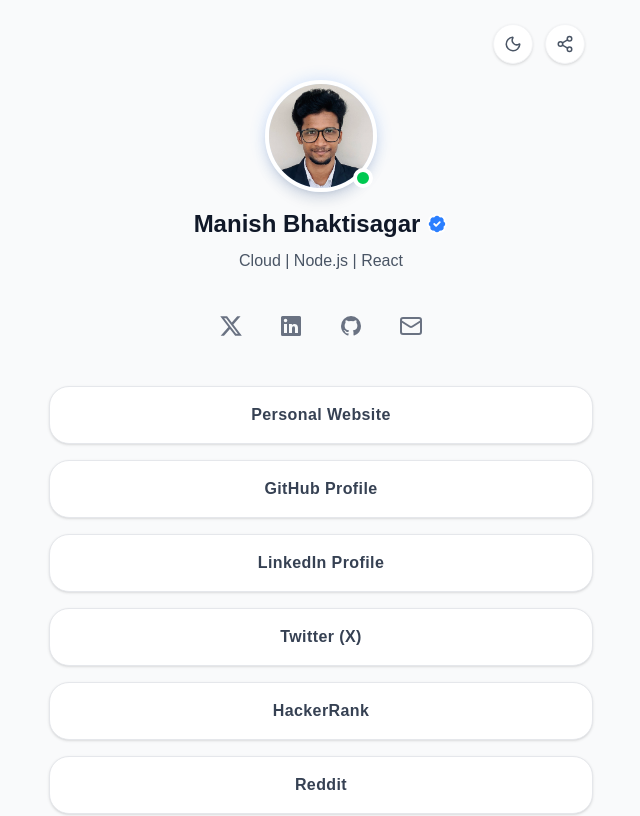
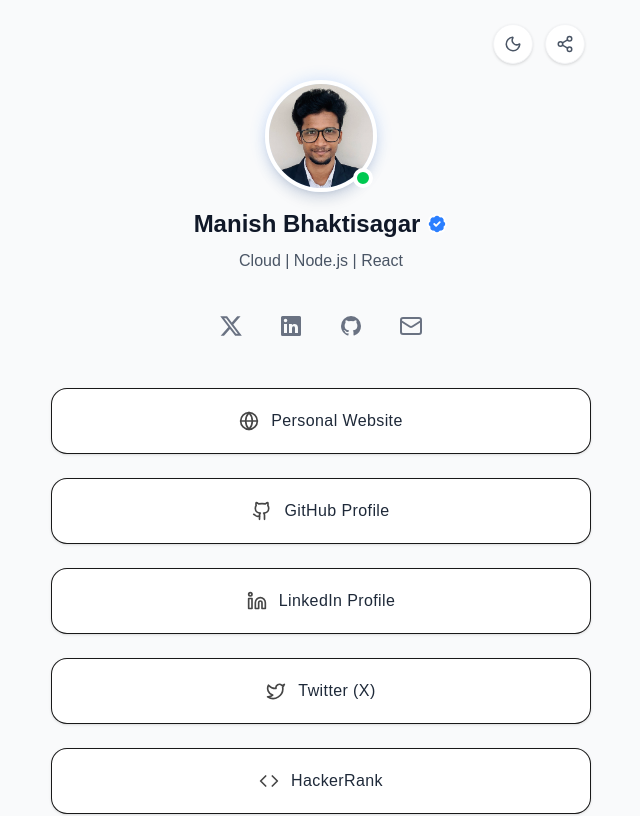
Before and after one commit to Manish881-hub/my-portfolio, a Next.js app: page / in a window 1280 px wide. Shown: the top 816 px of the page, without its empty margins (319-959 px from the left). Built offline with nearby package versions, Linux system fonts and the light colour scheme.

Commit message:
feat: introduce a new bio link page and its associated profile data.

```diff
--- a/src/app/bio.link/page.tsx
+++ b/src/app/bio.link/page.tsx
@@ -100,25 +100,39 @@ export default function LinksPage() {
                 </div>
 
                 {/* Links List */}
-                <div className="w-full space-y-4 mb-12">
+                <div className="w-full flex flex-col items-center mb-12">
+                    <div className="w-full max-w-xl space-y-5">
                         {BIO_LINKS.map((link, idx) => (
                             <a
                                 key={idx}
                                 href={link.url}
-                            target={link.url.startsWith('http') ? "_blank" : "_self"}
+                                target={link.url.startsWith("http") ? "_blank" : "_self"}
                                 rel="noreferrer"
-                            className="group block w-full bg-white dark:bg-gray-800 border border-gray-200 dark:border-gray-700 hover:border-gray-300 dark:hover:border-gray-500 rounded-[20px] p-4 transition-all duration-300 hover:scale-[1.02] hover:shadow-lg shadow-sm relative overflow-hidden"
+                                className="block"
                             >
-                            <div className="flex items-center justify-center relative z-10">
-                                <span className="absolute left-2 text-gray-400 group-hover:text-gray-600 dark:group-hover:text-gray-300 transition-colors">
-                                    {/* Optional: Icon can go here if we add icons to BIO_LINKS data */}
+                                {/* Outer border (creates the double-outline look) */}
+                                <div className="rounded-[18px] p-[2px] hover:scale-[1.01] transform transition-all duration-200">
+                                    {/* Inner button surface */}
+                                    <div
+                                        className="flex items-center justify-center gap-3 rounded-[16px] py-5 px-6 bg-white dark:bg-gray-800 border border-black/90 dark:border-gray-700 shadow-sm hover:shadow-md transition-shadow duration-200"
+                                        role="button"
+                                        aria-label={link.label}
+                                    >
+                                        {/* optional icon */}
+                                        {link.icon && (
+                                            <span className="opacity-80">
+                                                <link.icon size={20} />
                                             </span>
-                                <span className="font-semibold text-gray-700 dark:text-gray-200 group-hover:text-black dark:group-hover:text-white tracking-wide">
+                                        )}
+
+                                        <span className="text-center text-gray-800 dark:text-gray-100 font-medium tracking-wide text-sm md:text-base">
                                             {link.label}
                                         </span>
                                     </div>
+                                </div>
                             </a>
                         ))}
+                    </div>
                 </div>
 
                 {/* Footer */}
```
Lines whose indentation alone changed are shown as unchanged.
